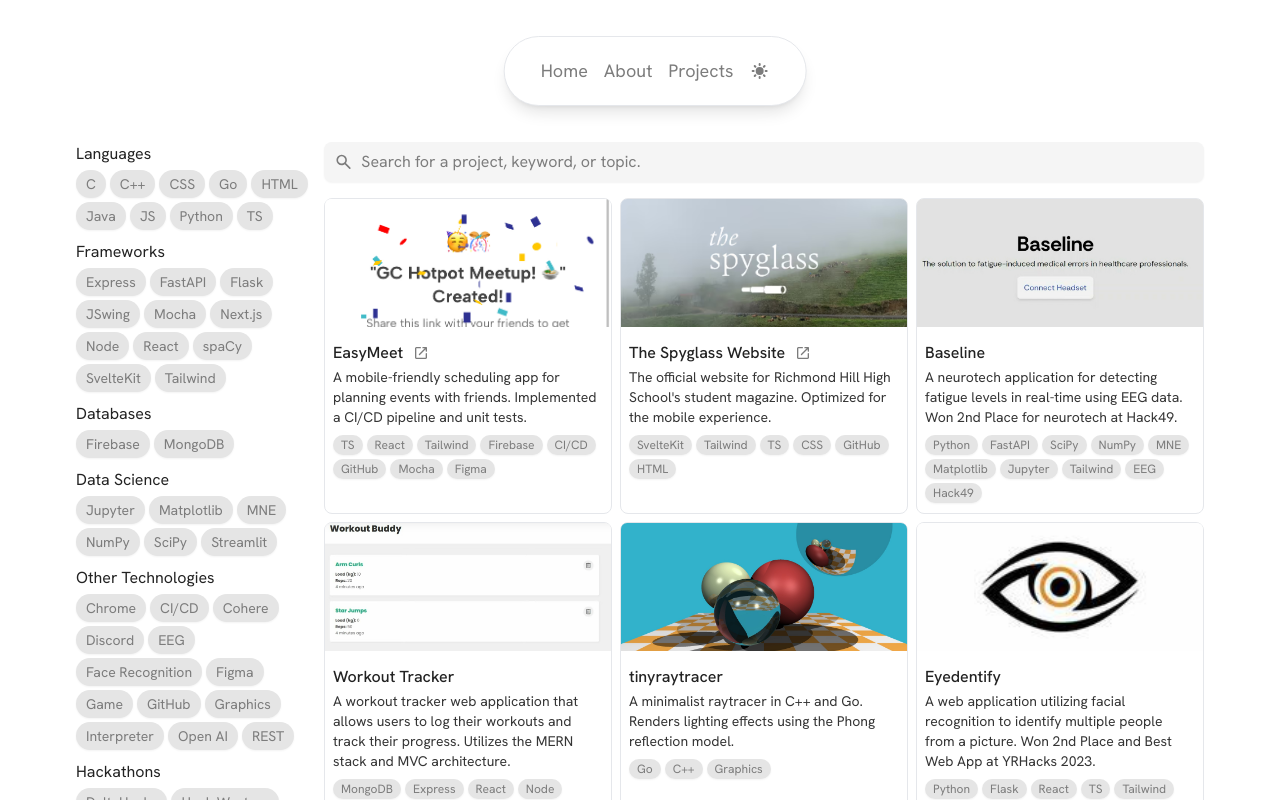
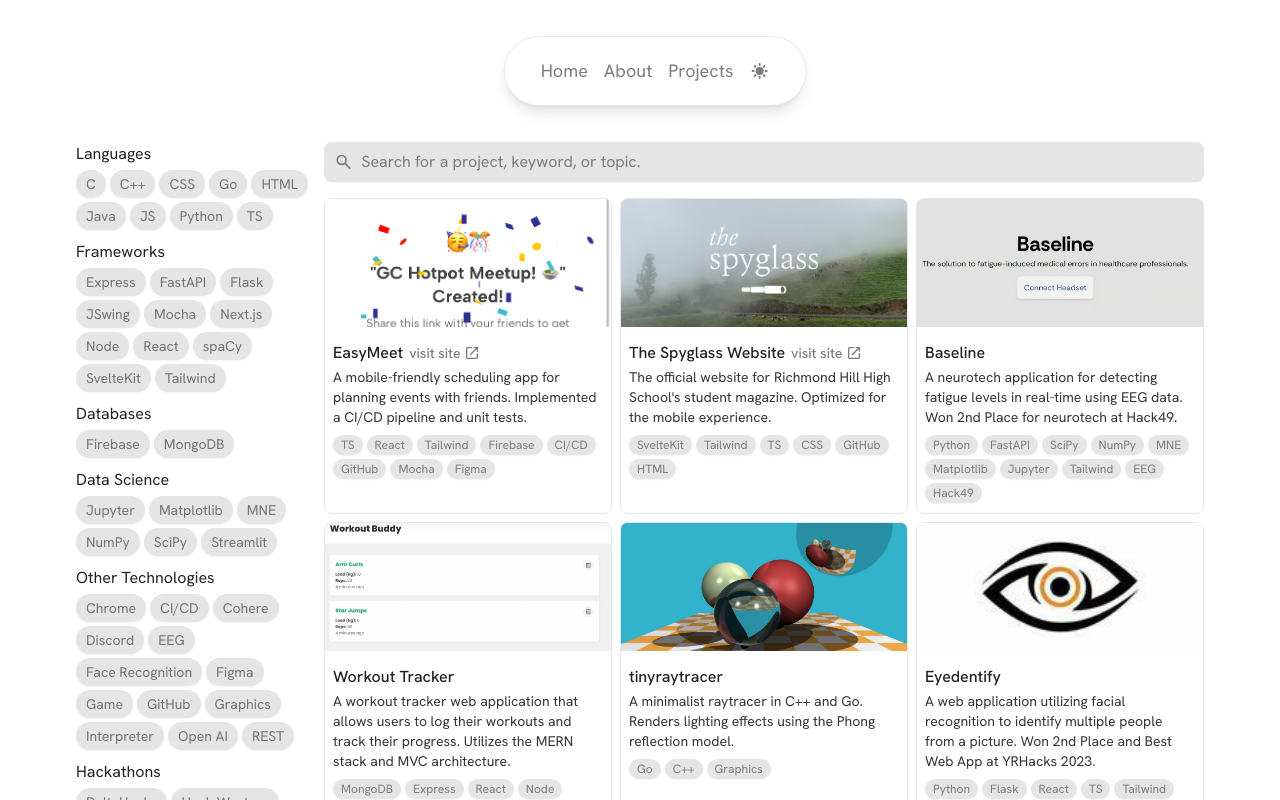
Before and after one commit to andrewchu16/andrewchu.ca, a Next.js app: page /projects in a window 1280 px wide. Shown: the top 800 px of the page. Built offline with nearby package versions, Linux system fonts and the light colour scheme.

Commit message:
Adjust styling

```diff
--- a/src/components/project-filter/ProjectFilter.tsx
+++ b/src/components/project-filter/ProjectFilter.tsx
@@ -27,7 +27,7 @@ function ProjectFilterCategory({
             className={`text-sm rounded-full px-2.5 py-1 cursor-pointer shadow-sm select-none ${
               filters[tag.long]
                 ? "dark:bg-neutral-400 bg-neutral-400 text-background shadow-md"
-                : "dark:bg-neutral-700 bg-neutral-200 text-secondary hover:text-body"
+                : "dark:bg-neutral-700 bg-neutral-200 text-neutral-500 hover:text-body"
             }`}
           >
             <input
--- a/src/components/project-gallery/components/ProjectCard.tsx
+++ b/src/components/project-gallery/components/ProjectCard.tsx
@@ -18,13 +18,14 @@ export default function ProjectCard({ project }: { project: Project }) {
         </a>
       </div>
       <div className="px-2 pt-1.5 pb-2.5">
-        <div className="flex items-center mb-0.5 gap-2.5">
+        <div className="flex items-center mb-0.5 gap-1.5">
           <h1>
             <WebLink href={project.projectUrl}>{project.name}</WebLink>
           </h1>
           {project.siteUrl && (
-            <WebLink href={project.siteUrl} className="text-sm text-secondary">
-              <OpenInNewIcon className="h-4 fill-secondary" />
+            <WebLink href={project.siteUrl} className="text-sm text-secondary flex gap-1 items-center hover:text-body hover:fill-body fill-secondary hover:decoration-transparent">
+              visit site
+              <OpenInNewIcon className="h-4" />
             </WebLink>
           )}
         </div>
--- a/src/components/project-search/ProjectSearch.tsx
+++ b/src/components/project-search/ProjectSearch.tsx
@@ -10,7 +10,7 @@ export default function ProjectSearch({
   setSearchQuery,
 }: ProjectSearchProps) {
   return (
-    <label className="focus-within:ring-1 dark:focus-within:ring-primary focus-within:ring-neutral-600 focus-within:ring-opacity-30 w-full flex items-center gap-2 shadow-sm text-body p-2.5 dark:bg-neutral-700 bg-neutral-100 rounded-lg h-10 fill-secondary">
+    <label className="focus-within:ring-1 dark:focus-within:ring-primary focus-within:ring-neutral-600 focus-within:ring-opacity-30 w-full flex items-center gap-2 shadow-sm text-body p-2.5 dark:bg-neutral-700 bg-neutral-200 rounded-lg h-10 fill-secondary">
       <SearchIcon className="h-full" />
       <input
         value={searchQuery}
```
